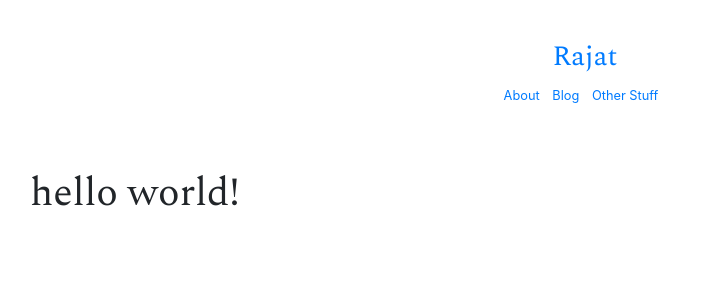
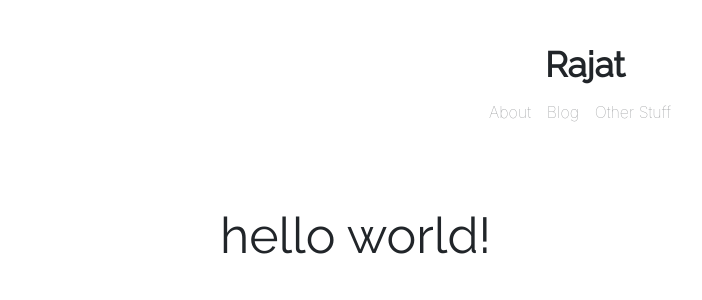
Before and after one commit to RajatRasal/rajatrasal.github.io, a Jekyll site: the page built from index.html, in a window 1280 px wide. Shown: the top 300 px of the page, without its empty margins (55-757 px from the left). Built offline with Jekyll 4.4.1, drawn with Linux system fonts in a browser that asks for light colours.

Commit message:
nav and title styles

```diff
--- a/_includes/style.html
+++ b/_includes/style.html
@@ -1,6 +1,4 @@
 <!-- Styles -->
 <link rel="stylesheet" href="/assets/css/styles.css">
-<!-- Fonts -->
-<link href="https://fonts.googleapis.com/css?family=Raleway|Spectral" rel="stylesheet">
 <!-- Bootstrap CSS -->
 <link rel="stylesheet" href="https://stackpath.bootstrapcdn.com/bootstrap/4.3.1/css/bootstrap.min.css" integrity="sha384-ggOyR0iXCbMQv3Xipma34MD+dH/1fQ784/j6cY/iJTQUOhcWr7x9JvoRxT2MZw1T" crossorigin="anonymous">
--- a/_sass/main.scss
+++ b/_sass/main.scss
@@ -1,7 +1,9 @@
+@import url('https://fonts.googleapis.com/css?family=Open+Sans|Raleway');
+
 $primary-color: #303030;
 $secondary-color: #9a9a9a;
-$header-font-stack: 'Spectral', serif;
-$body-font-stack: 'Raleway', sans-serif;
+$header-font-stack: 'Raleway', sans-serif;
+$body-font-stack: 'Open Sans', 'sans-serif';
 
 * {
   -webkit-box-sizing: border-box;
@@ -13,15 +15,8 @@ html, body {
   margin: 0;
   padding: 12px;
   color: $primary-color;
-}
-
-@media (max-width: 1024px) {
-  .container {
-    max-width: 38rem;
-    margin-left: auto;
-    margin-right: auto;
-    padding: 10;
-  }
+  font-family: $body-font-stack;
+  display: block;
 }
 
 .container {
@@ -29,6 +24,31 @@ html, body {
   margin-right: auto;
   padding-left: 15px;
   padding-right: 15px;
+  max-width: 38rem !important;
+}
+
+@media (min-width: 38em) {
+  html {
+    font-size: 20px;
+  }
+}
+
+@media (min-width: 768px) {
+  .container {
+    width: 750px;
+  }
+}
+
+@media (min-width: 992px) {
+  .container {
+    width: 970px;
+  }
+}
+
+@media (min-width: 1200px) {
+  .container {
+    width: 1170px;
+  }
 }
 
 header.masthead {
@@ -37,21 +57,32 @@ header.masthead {
   margin-bottom: 3rem;
 }
 
-.title {
+a {
+  color: inherit !important;
 }
 
-a {
-  color: inherit;
+a:hover, a:focus {
+  text-decoration: underline;
 }
 
 h1, h2, h3, h4, h5, h6 {
   font-family: $header-font-stack;
 }
 
+.masthead-title a {
+  color: inherit;
+  font-weight: bold;
+}
+
+h3 {
+  margin-top: 1.5rem;
+  font-size: 1.25rem;
+}
+
 .current {
 }
 
-.masthead-title small {
-  font-weight: 400;
+nav small {
+  font-weight: lighter;
   opacity: .5;
 }
```
Also changed, not shown: _includes/title.html (line endings or trailing spaces).
